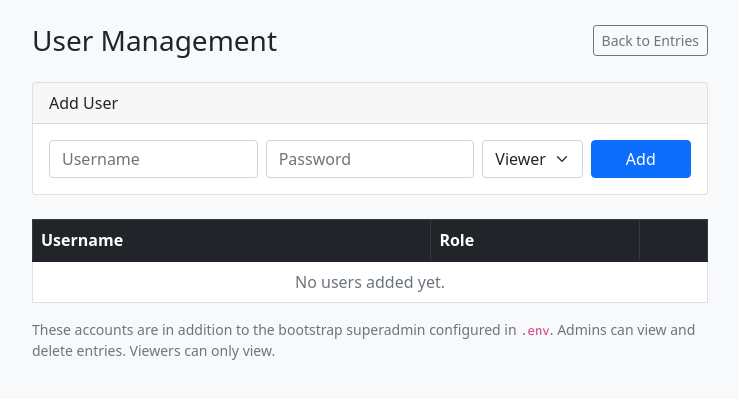
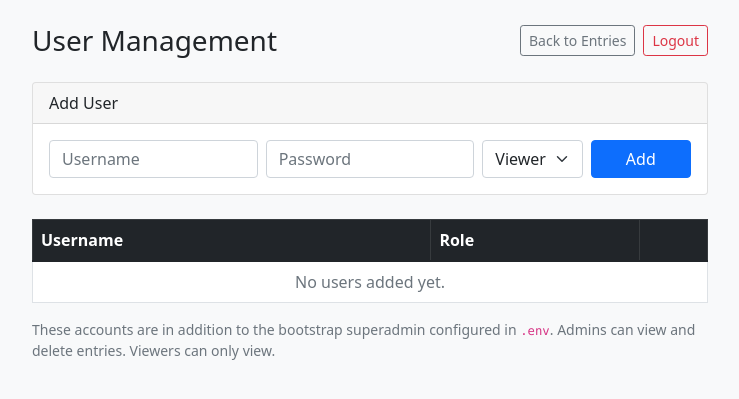
Before and after one commit to tmdinosaurcenter/kiosk-guestbook, a Flask app: template templates/admin_users.html in a window 1280 px wide. Shown: the top 399 px of the page, without its empty margins (270-1009 px from the left). Run offline with Flask 3, Linux system fonts and the light colour scheme; the template is opened without the code that fills it, so the values that code supplies are empty.

Commit message:
Add logout button to admin pages

```diff
--- a/app.py
+++ b/app.py
@@ -284,6 +284,15 @@ def admin_delete(entry_id):
         logger.error("Database error deleting guest %d: %s", entry_id, e)
     return redirect(url_for('admin', page=request.args.get('page', 1)))
 
+@app.route('/admin/logout')
+def admin_logout():
+    return Response(
+        '<p style="font-family:sans-serif">You have been logged out. '
+        '<a href="/admin">Log in again</a></p>',
+        401,
+        {'WWW-Authenticate': 'Basic realm="Admin"', 'Content-Type': 'text/html'}
+    )
+
 @app.route('/admin/users')
 @require_superadmin
 def admin_users():
--- a/templates/admin.html
+++ b/templates/admin.html
@@ -15,6 +15,7 @@
                 {% if current_role == 'superadmin' %}
                 <a href="{{ url_for('admin_users') }}" class="btn btn-outline-secondary btn-sm">Manage Users</a>
                 {% endif %}
+                <a href="{{ url_for('admin_logout') }}" class="btn btn-outline-danger btn-sm">Logout</a>
             </div>
         </div>
 
--- a/templates/admin_users.html
+++ b/templates/admin_users.html
@@ -10,7 +10,10 @@
     <div class="container py-4" style="max-width: 700px;">
         <div class="d-flex justify-content-between align-items-center mb-4">
             <h1 class="h3 mb-0">User Management</h1>
-            <a href="{{ url_for('admin') }}" class="btn btn-outline-secondary btn-sm">Back to Entries</a>
+            <div class="d-flex gap-2">
+                <a href="{{ url_for('admin') }}" class="btn btn-outline-secondary btn-sm">Back to Entries</a>
+                <a href="{{ url_for('admin_logout') }}" class="btn btn-outline-danger btn-sm">Logout</a>
+            </div>
         </div>
 
         <div class="card mb-4">
```
